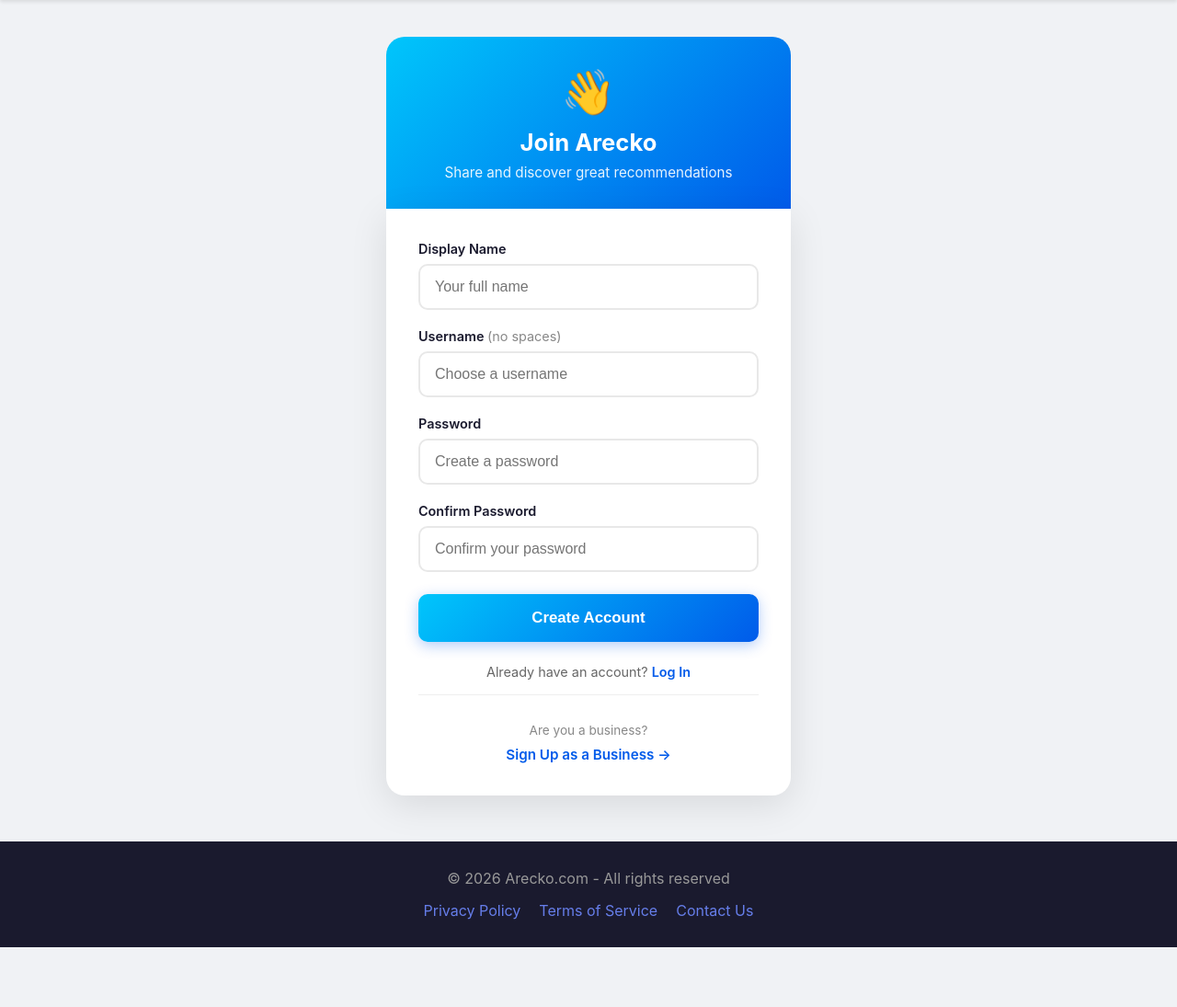
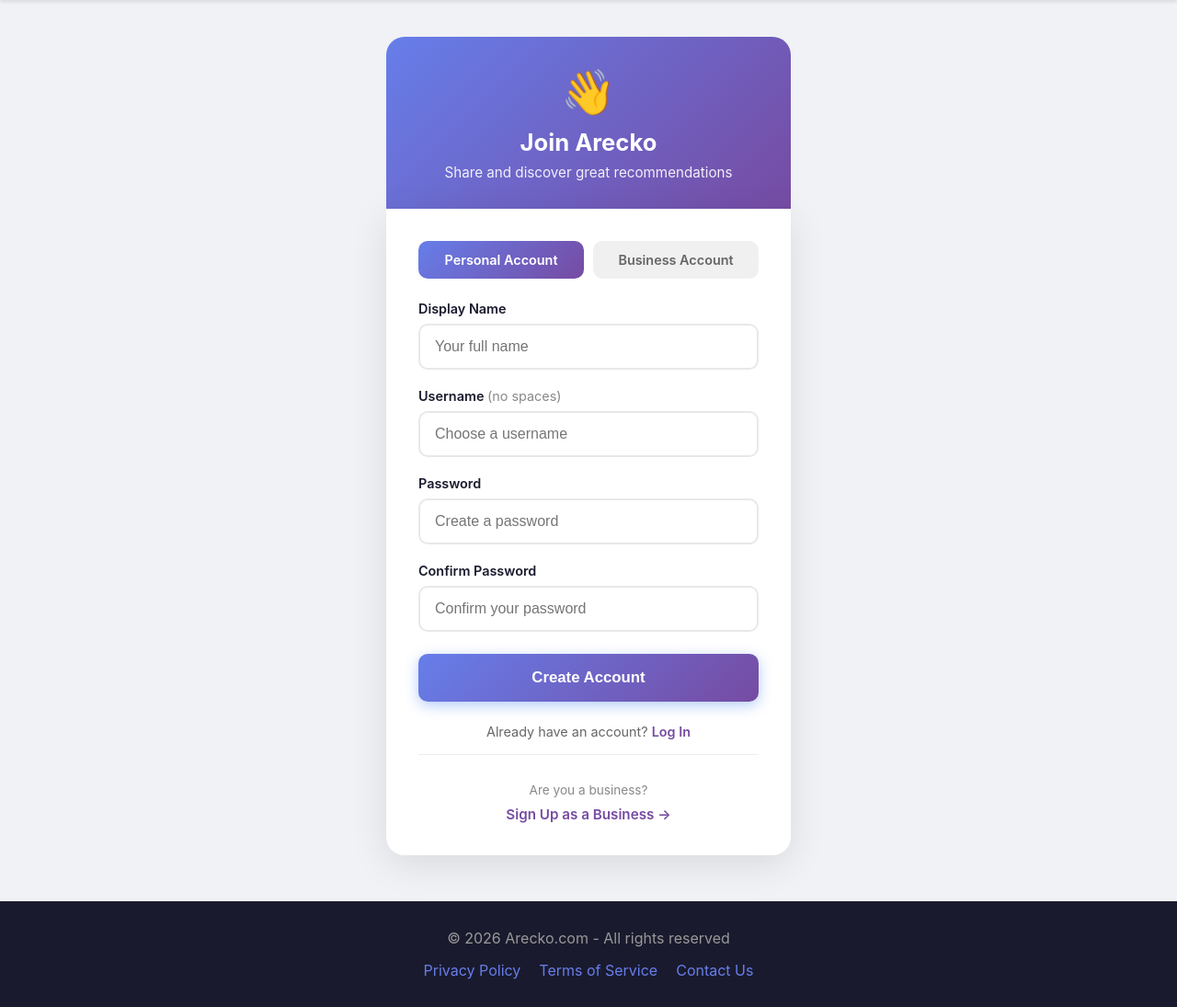
Before and after one commit to lumas23-maker/Arecko, a Django app: page /signup/ in a window 1280 px wide. Shown: the part 48-1143 px from the top of the page at 92% size. Before the commit the page ends 1078 px from the top, so only its background shows below. Run offline with Django 4.2, Linux system fonts and the light colour scheme.

Commit message:
Add account type toggle to signup pages
- Added Personal/Business toggle at top of signup forms
- Users can now easily switch between account types without scrolling
- Updated personal signup colors to match purple branding

Co-Authored-By: Claude Opus 4.5 <noreply@anthropic.com>

```diff
--- a/referrals/templates/registration/signup.html
+++ b/referrals/templates/registration/signup.html
@@ -3,7 +3,7 @@
 {% block content %}
 <div style="max-width: 440px; margin: 40px auto; font-family: -apple-system, sans-serif;">
     <!-- Header -->
-    <div style="background: linear-gradient(135deg, #00c6fb 0%, #005bea 100%); padding: 30px; border-radius: 20px 20px 0 0; text-align: center;">
+    <div style="background: linear-gradient(135deg, #667eea 0%, #764ba2 100%); padding: 30px; border-radius: 20px 20px 0 0; text-align: center;">
         <div style="font-size: 48px; margin-bottom: 10px;">👋</div>
         <h1 style="color: white; margin: 0 0 8px 0; font-size: 1.6em; font-weight: 700;">Join Arecko</h1>
         <p style="color: rgba(255,255,255,0.9); margin: 0; font-size: 0.95em;">Share and discover great recommendations</p>
@@ -11,6 +11,19 @@
 
     <!-- Form Card -->
     <div style="background: white; padding: 35px; border-radius: 0 0 20px 20px; box-shadow: 0 10px 40px rgba(0,0,0,0.1);">
+
+        <!-- Account Type Toggle -->
+        <div style="display: flex; gap: 10px; margin-bottom: 24px;">
+            <div style="flex: 1; padding: 12px; background: linear-gradient(135deg, #667eea, #764ba2); color: white; border-radius: 10px; text-align: center; font-weight: 600; font-size: 0.9em;">
+                Personal Account
+            </div>
+            <a href="{% url 'business_signup' %}" style="flex: 1; padding: 12px; background: #f0f0f0; color: #666; border-radius: 10px; text-align: center; font-weight: 600; font-size: 0.9em; text-decoration: none; transition: background 0.2s;"
+               onmouseover="this.style.background='#e0e0e0';"
+               onmouseout="this.style.background='#f0f0f0';">
+                Business Account
+            </a>
+        </div>
+
         <form method="POST">
             {% csrf_token %}
 
@@ -21,7 +34,7 @@
                 </label>
                 <input type="text" name="display_name" required placeholder="Your full name"
                        style="width: 100%; padding: 14px 16px; border: 2px solid #e8e8e8; border-radius: 10px; font-size: 1em; box-sizing: border-box; transition: border-color 0.2s; outline: none;"
-                       onfocus="this.style.borderColor='#005bea';"
+                       onfocus="this.style.borderColor='#764ba2';"
                        onblur="this.style.borderColor='#e8e8e8';">
             </div>
 
@@ -33,7 +46,7 @@
                 <input type="text" name="username" required placeholder="Choose a username"
                        pattern="[a-zA-Z0-9_]+" title="Letters, numbers, and underscores only"
                        style="width: 100%; padding: 14px 16px; border: 2px solid #e8e8e8; border-radius: 10px; font-size: 1em; box-sizing: border-box; transition: border-color 0.2s; outline: none;"
-                       onfocus="this.style.borderColor='#005bea';"
+                       onfocus="this.style.borderColor='#764ba2';"
                        onblur="this.style.borderColor='#e8e8e8';">
             </div>
 
@@ -44,7 +57,7 @@
                 </label>
                 <input type="password" name="password1" required placeholder="Create a password"
                        style="width: 100%; padding: 14px 16px; border: 2px solid #e8e8e8; border-radius: 10px; font-size: 1em; box-sizing: border-box; transition: border-color 0.2s; outline: none;"
-                       onfocus="this.style.borderColor='#005bea';"
+                       onfocus="this.style.borderColor='#764ba2';"
                        onblur="this.style.borderColor='#e8e8e8';">
             </div>
 
@@ -55,12 +68,12 @@
                 </label>
                 <input type="password" name="password2" required placeholder="Confirm your password"
                        style="width: 100%; padding: 14px 16px; border: 2px solid #e8e8e8; border-radius: 10px; font-size: 1em; box-sizing: border-box; transition: border-color 0.2s; outline: none;"
-                       onfocus="this.style.borderColor='#005bea';"
+                       onfocus="this.style.borderColor='#764ba2';"
                        onblur="this.style.borderColor='#e8e8e8';">
             </div>
 
             <!-- Submit Button -->
-            <button type="submit" style="width: 100%; background: linear-gradient(135deg, #00c6fb 0%, #005bea 100%); color: white; padding: 16px; border: none; border-radius: 10px; font-weight: 600; cursor: pointer; font-size: 1.05em; transition: transform 0.2s, box-shadow 0.2s; box-shadow: 0 4px 15px rgba(0,91,234,0.3);"
+            <button type="submit" style="width: 100%; background: linear-gradient(135deg, #667eea 0%, #764ba2 100%); color: white; padding: 16px; border: none; border-radius: 10px; font-weight: 600; cursor: pointer; font-size: 1.05em; transition: transform 0.2s, box-shadow 0.2s; box-shadow: 0 4px 15px rgba(0,91,234,0.3);"
                     onmouseover="this.style.transform='translateY(-2px)'; this.style.boxShadow='0 6px 20px rgba(0,91,234,0.4)';"
                     onmouseout="this.style.transform='translateY(0)'; this.style.boxShadow='0 4px 15px rgba(0,91,234,0.3)';">
                 Create Account
@@ -70,11 +83,11 @@
         <!-- Links -->
         <div style="margin-top: 24px; text-align: center;">
             <p style="color: #666; font-size: 0.9em; margin-bottom: 16px;">
-                Already have an account? <a href="{% url 'login' %}" style="color: #005bea; text-decoration: none; font-weight: 600;">Log In</a>
+                Already have an account? <a href="{% url 'login' %}" style="color: #764ba2; text-decoration: none; font-weight: 600;">Log In</a>
             </p>
             <div style="padding-top: 16px; border-top: 1px solid #eee;">
                 <p style="color: #888; font-size: 0.85em; margin-bottom: 8px;">Are you a business?</p>
-                <a href="{% url 'business_signup' %}" style="color: #005bea; text-decoration: none; font-weight: 600; font-size: 0.95em;">Sign Up as a Business →</a>
+                <a href="{% url 'business_signup' %}" style="color: #764ba2; text-decoration: none; font-weight: 600; font-size: 0.95em;">Sign Up as a Business →</a>
             </div>
         </div>
     </div>
```
Also changed, not shown: referrals/templates/registration/business_signup.html (+13 -0 lines).
